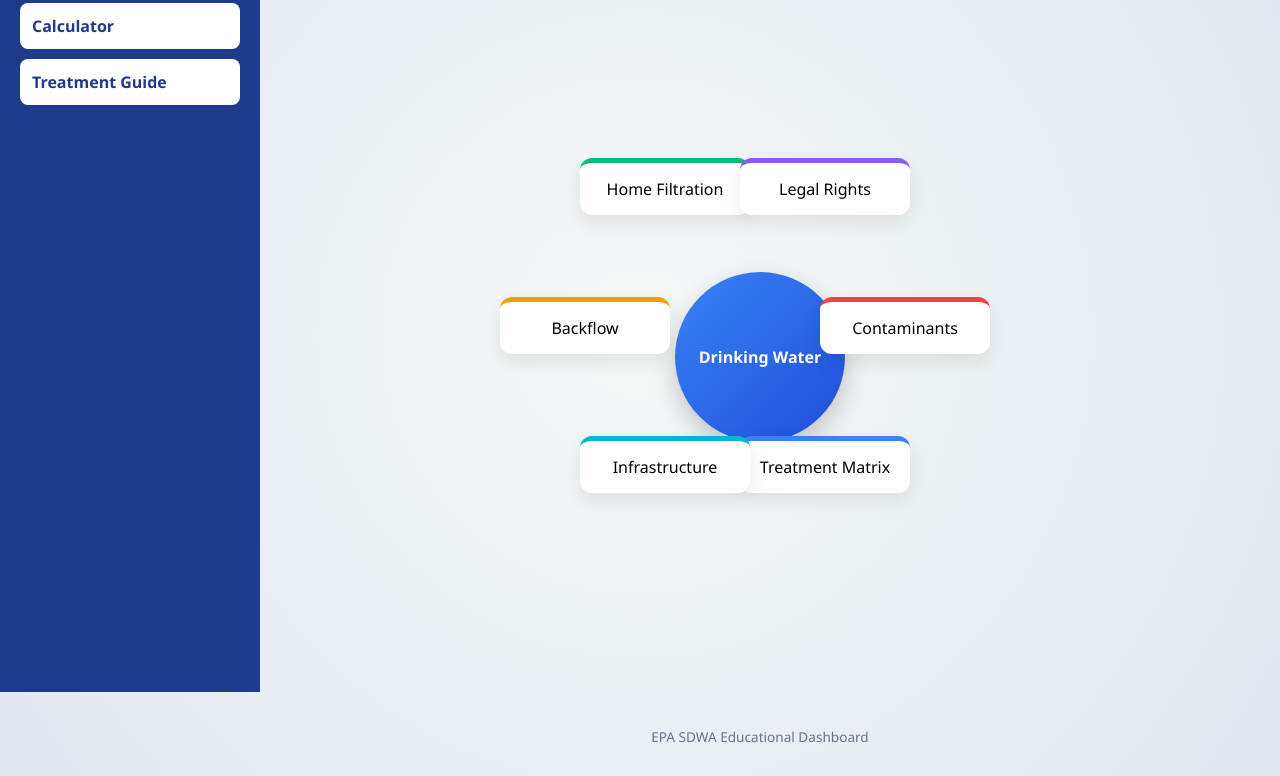
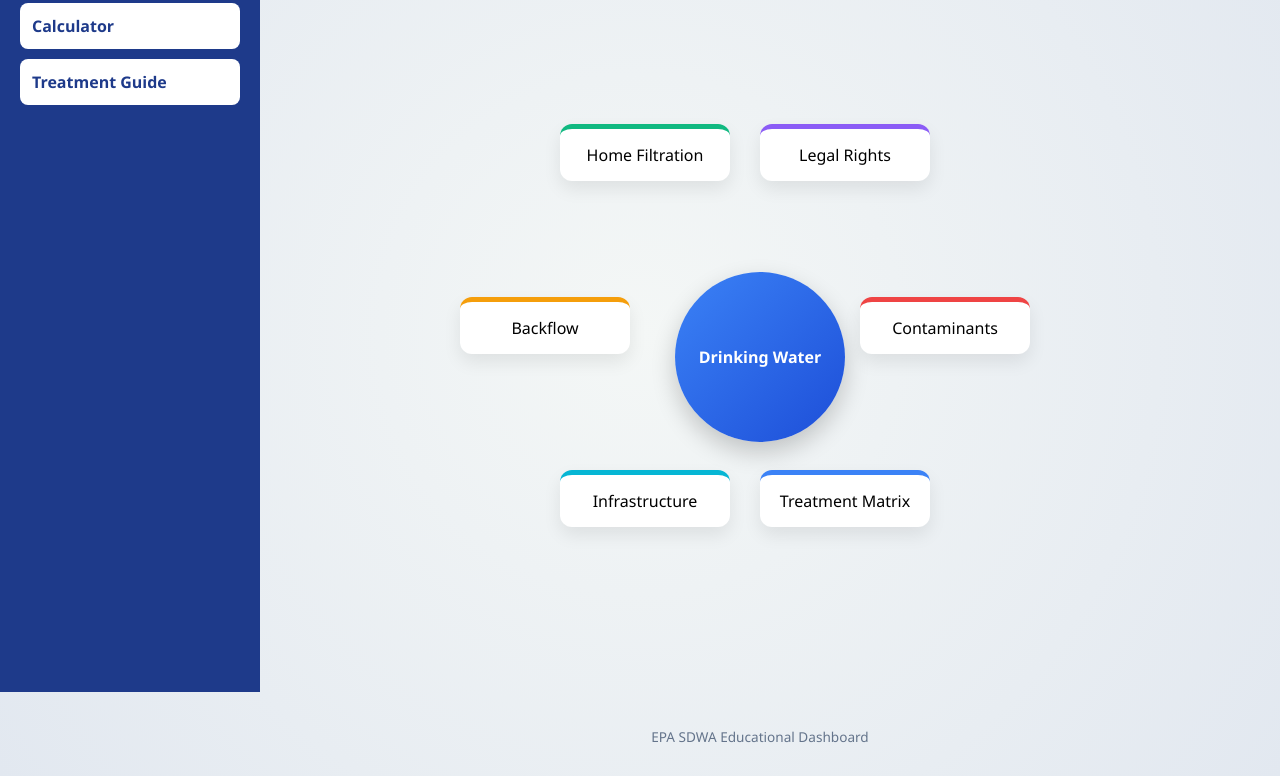
Before and after one commit to umabodapudi/water-quality-hub, a plain HTML site: page index.html in a window 1280 px wide. Shown: the part 108-884 px from the top of the page. Drawn offline with Linux system fonts and the light colour scheme.

Commit message:
Update index.html

```diff
--- a/index.html
+++ b/index.html
@@ -372,7 +372,7 @@ rights: `
 
 };
 const nodes = document.querySelectorAll(".node");
-const radius = 160; // circle size
+const radius = 200; // circle size
 const centerX = 350;
 const centerY = 350;
 
```
